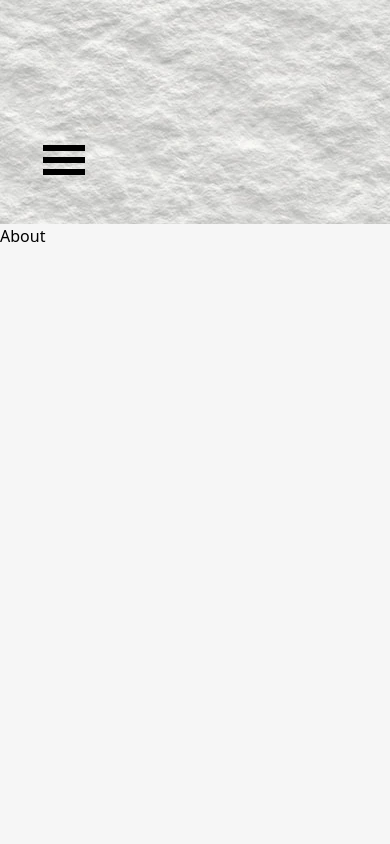
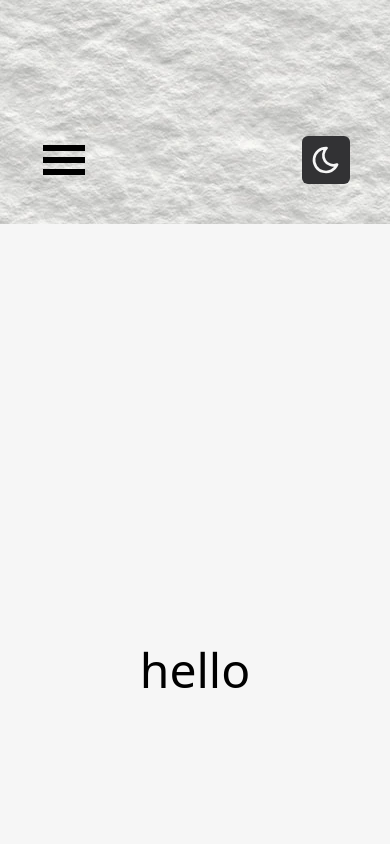
Before and after one commit to JakubPaszko2001/portfolio, a React (Create React App) app: page / in a window 390 px wide. Shown: the part 620-1464 px from the top of the page. Built offline with nearby package versions, Linux system fonts and the light colour scheme.

Commit message:
icony w hamburger i darkmode telefon

```diff
--- a/src/components/About.jsx
+++ b/src/components/About.jsx
@@ -1,7 +1,22 @@
 import React from "react";
 
 const About = () => {
-  return <div className="h-screen bg-light dark:bg-dark">About</div>;
+  return (
+    <div>
+      <div
+        id="section"
+        className="relative h-screen w-screen bg-light dark:bg-dark"
+      >
+        <h1
+          id="text"
+          className="absolute top-1/2 left-1/2 -translate-x-1/2 text-5xl"
+        >
+          hello
+        </h1>
+      </div>
+      <div className="h-screen w-screen bg-black"></div>
+    </div>
+  );
 };
 
 export default About;
--- a/src/components/Main.jsx
+++ b/src/components/Main.jsx
@@ -29,7 +29,6 @@ const Main = () => {
     setTheme(theme === "dark" ? "light" : "dark");
   };
 
-  // Animacje
   useEffect(() => {
     // Funkcja navbaru
     const nav = document.querySelector(".navbar");
@@ -44,6 +43,7 @@ const Main = () => {
       lastScrollY = window.scrollY;
     });
 
+    // Animacje
     const nameSplit = new SplitType("#name");
     const jobSplit = new SplitType("#job");
     const tl = gsap.timeline();
@@ -168,6 +168,7 @@ const Main = () => {
         onClick={() => {
           const hamburgerTl = gsap.timeline();
           hamburgerTl.to(".hamburgerMenu", { x: 0, duration: 0.6 });
+          hamburgerTl.from(".hamburgerIcons", { opacity: 0, duration: 0.2 });
           hamburgerTl.from(".hamburgerEl1", { opacity: 0, duration: 0.2 });
           hamburgerTl.from(".hamburgerEl2", { opacity: 0, duration: 0.2 });
           hamburgerTl.from(".hamburgerEl3", { opacity: 0, duration: 0.2 });
@@ -177,7 +178,28 @@ const Main = () => {
       >
         <GiHamburgerMenu />
       </div>
+      <div
+        onClick={handleThemeSwitch}
+        className="darkModeIcon absolute right-10 bottom-10 cursor-pointer md:hidden"
+      >
+        {backgroundImage ? (
+          <TbMoon className="p-2 rounded-md text-5xl text-light bg-dark" />
+        ) : (
+          <ImSun className="p-2 rounded-md text-5xl text-dark bg-light" />
+        )}
+      </div>
       <div className="hamburgerMenu absolute top-0 left-0 translate-x-[-100%] h-full w-1/2 flex justify-center items-center bg-light dark:bg-dark">
+        <div className="hamburgerIcons absolute top-10 w-full flex justify-center text-5xl dark:text-light">
+          <div className="cursor-pointer iconAnimation">
+            <AiFillLinkedin />
+          </div>
+          <div className="cursor-pointer iconAnimation">
+            <AiFillGithub />
+          </div>
+          <div className="cursor-pointer iconAnimation">
+            <AiFillFacebook />
+          </div>
+        </div>
         <div className="h-1/3 flex flex-col justify-between text-3xl dark:text-light">
           <h1 className="hamburgerEl1">About</h1>
           <h1 className="hamburgerEl2">Skills</h1>
```
